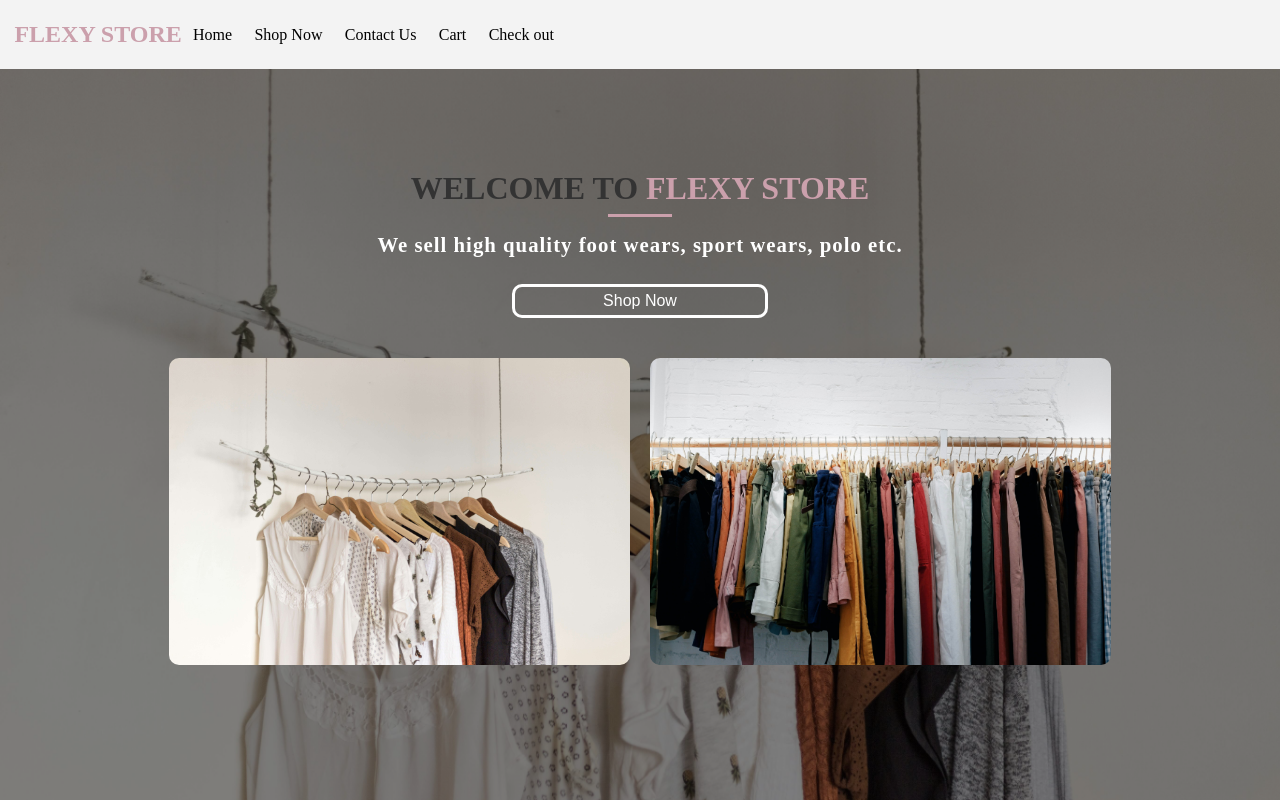
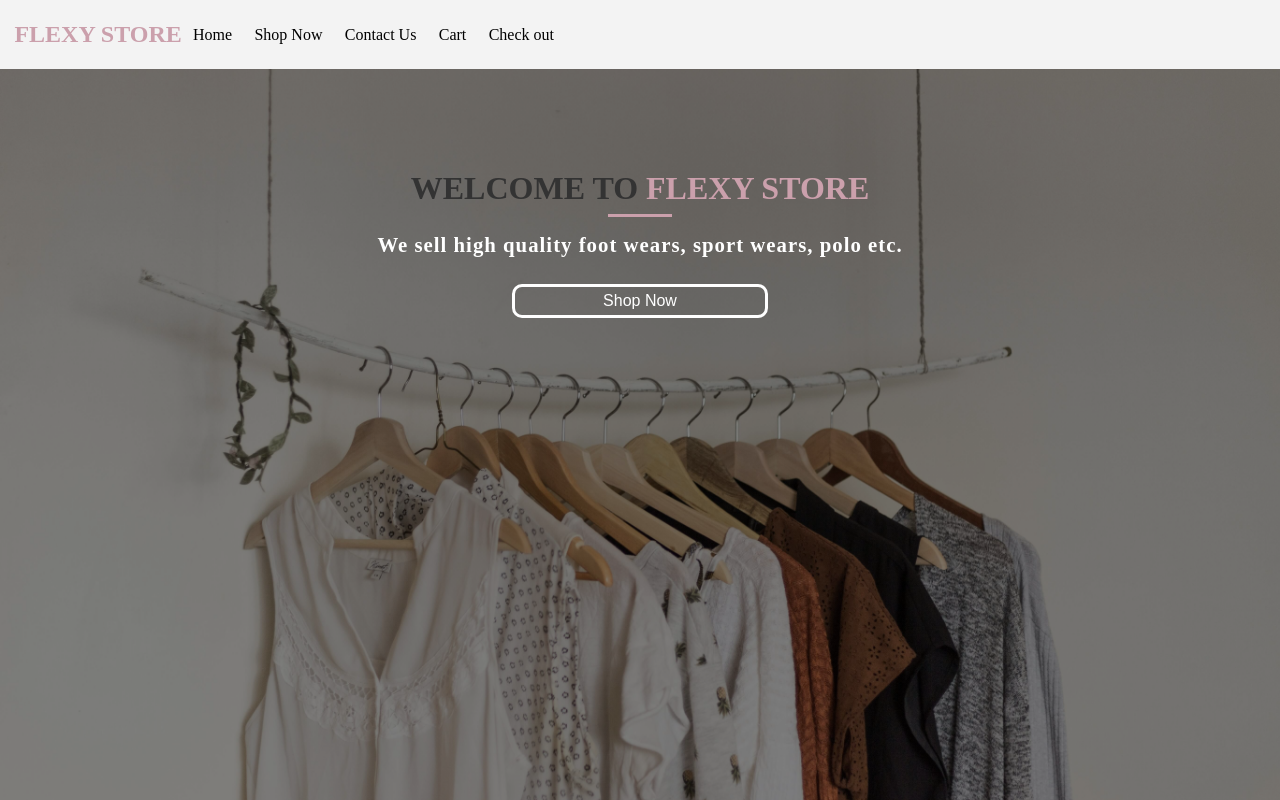
Before and after one commit to chimex53/flexy-store, a React (Vite) app: page / in a window 1280 px wide. Shown: the top 800 px of the page. Built offline with nearby package versions, Linux system fonts and the light colour scheme.

Commit message:
adding some styles of home page

```diff
--- a/src/Components/home/Home.jsx
+++ b/src/Components/home/Home.jsx
@@ -1,6 +1,4 @@
 import styles from "./Home.module.css";
-import cta2 from "../../assets/images/cta2.jpg";
-import cta1 from "../../assets/images/cta1.jpg";
 const Home = () => {
   return (
     <section id="home">
@@ -13,10 +11,7 @@ const Home = () => {
           <a href="#shop">
             <button className={styles.homeBtn}>shop now</button>
           </a>
-          <div className={styles.ctaImages}>
-            <img className={styles.cta} src={cta2} alt="" height={50} />
-            <img className={styles.cta} src={cta1} alt="" height={50} />
-          </div>
+          <div className={styles.ctaImages}></div>
         </div>
       </div>
     </section>
```
